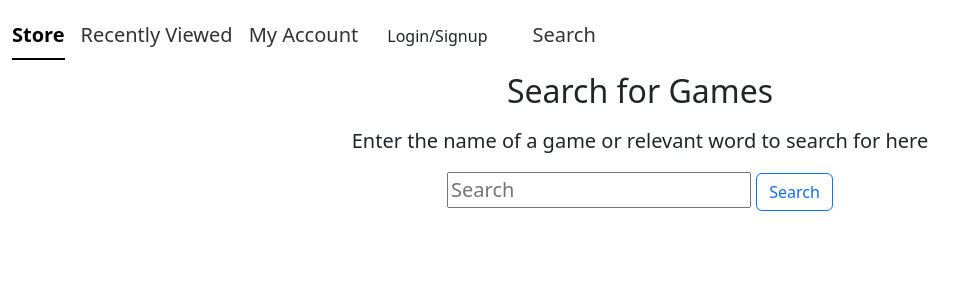
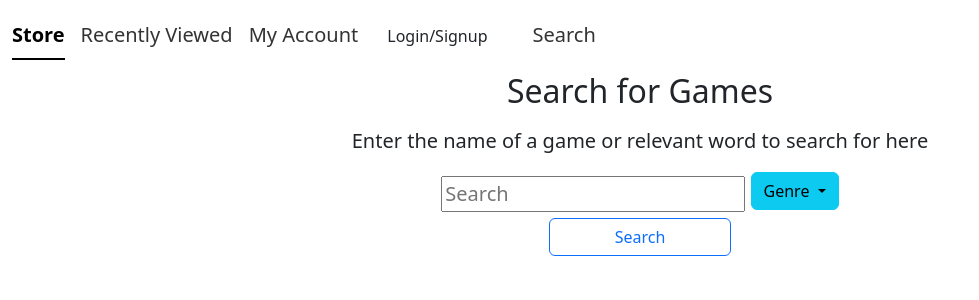
Before and after one commit to Hunter-Wigal/CS440-Team-Delta, a Django app: page /search in a window 1280 px wide. Shown: the top 300 px of the page, without its empty margins (0-979 px from the left). Run offline with Django 5.2, Linux system fonts and the light colour scheme; some libraries are stand-ins or nearby versions.

Commit message:
Add genre select

```diff
--- a/delta_marketplace/app/templates/Layouts/search.html
+++ b/delta_marketplace/app/templates/Layouts/search.html
@@ -9,13 +9,38 @@
 
 <script>
     // JavaScript code to reset the URL on page reload
-window.onload = function() {
+    window.onload = function () {
         // Check if there are URL parameters
         if (window.location.search) {
             // Replace the current URL with a new URL without parameters
             window.history.replaceState({}, document.title, window.location.pathname);
         }
+
+
+        for(item of document.getElementsByClassName("dropdown-item")){
+            item.addEventListener("click", updateGenre);
         }
+    }
+
+    // Temporay fix because the bootstrap dropdown wasn't working
+    function updateGenre(event){
+        let btn = document.getElementById("genre-button");
+        btn.innerText = event.currentTarget.innerText;
+
+
+        document.getElementById("genre-select").value = event.currentTarget.innerText;
+    }
+
+
+
+    // function setvalue() {
+    //  let btn = document.getElementById("genre-btn");
+
+    //let currText = btn.innerText;
+
+    //btn.value = currText;
+    //}
+
 </script>
 
 <body>
@@ -28,16 +53,39 @@ window.onload = function() {
         </div>
         <div class="row">
             <form method="GET">
-                <input type="text" name="gamesearch" placeholder="Search"/>
-                <input type="submit" class="btn btn-outline-primary" value="Search">
+
+                <input class="search-bar" style="display: inline-flex" type="text" name="gamesearch"
+                    placeholder="Search"/>
+
+                <!-- Current solution to passing a genre to the request that the search view can see -->
+                <input name="genre" value="none" hidden id="genre-select">
+
+                <div class="btn-group">
+                    <button type="button" class="btn btn-info dropdown-toggle mb-2" data-bs-toggle="dropdown"
+                        aria-expanded="false" id="genre-button" name="genre" value="genre">
+                        Genre
+                    </button>
+                    <ul class="dropdown-menu">
+                        <li class="dropdown-item">Action</li>
+                        <li class="dropdown-item">Adventure</li>
+                        <li class="dropdown-item">FPS</li>
+                        <li>
+                            <hr class="dropdown-divider">
+                        </li>
+                        <li class="dropdown-item">Puzzle</li>
+
+                    </ul>
+                </div>
+                <input type="submit" class="btn btn-outline-primary col-2 m-auto" style="display: block" value="Search">
             </form>
         </div>
 
-        <div class="row">
+        <div class="row justify-content-center">
             {% if results is not none%}
             {% for result in results%}
-                    <div class="col game m-1">
+            <div class="col-4 game m-1">
                 <p>{{result.name}}</p>
+                <p>{{result.genre}}</p>
             </div>
             {% endfor %}
             {%else %}
--- a/delta_marketplace/app/views.py
+++ b/delta_marketplace/app/views.py
@@ -54,19 +54,25 @@ def search(request: HttpRequest, search_results=[]):
 
     # Check for get request and parameters in the request
     if(request.method == 'GET' and len(request.GET) > 0):
-        to_search = request.GET.get('gamesearch', None)
+        to_search = request.GET.get('gamesearch', 'none')
+        genre = request.GET.get('genre', 'none')
 
-        resp = requests.get('http://127.0.0.1:8000/api/games/get_games?g=%s' % to_search)
+        if to_search == '':
+            to_search = 'none'
+
+        print(request.GET)
+
+
+        resp = requests.get('http://127.0.0.1:8000/api/games/get_games?s=%s&g=%s' % (to_search, genre))
         search_results = game_resp_to_list(resp)
         # print('http://127.0.0.1:8000/api/games/get_games?g=%s' % to_search)
-
 
         if len(search_results) < 1:
             search_results = None
             print("No results found")
 
         # Search can't be an empty string
-        if(len(to_search) < 1):
+        if(len(to_search) < 1 and genre == 'none'):
             search_results = None
 
 
--- a/delta_marketplace/static/styles/style.css
+++ b/delta_marketplace/static/styles/style.css
@@ -18,10 +18,14 @@ img {
 
 .game{
     border: 1px solid black;
+    max-width: 200px;
     /* width: 300px; */
 }
 
 /* Search page */
-
+.search-bar{
+    position: relative;
+    display: inline-flex;
+}
 
 /* End search page */
```
Also changed, not shown: delta_marketplace/games_api/views.py (+12 -16 lines). Lines whose indentation alone changed are shown as unchanged.
